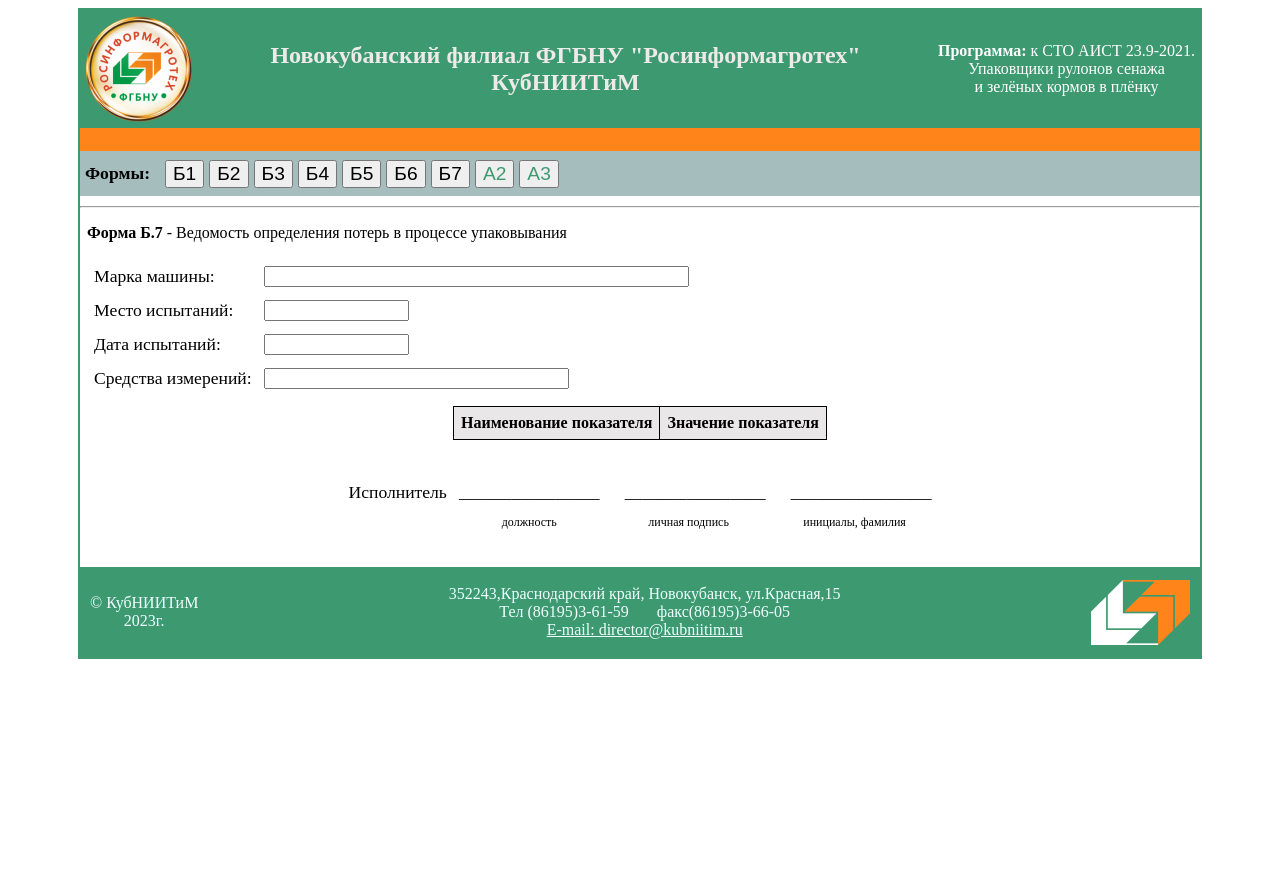
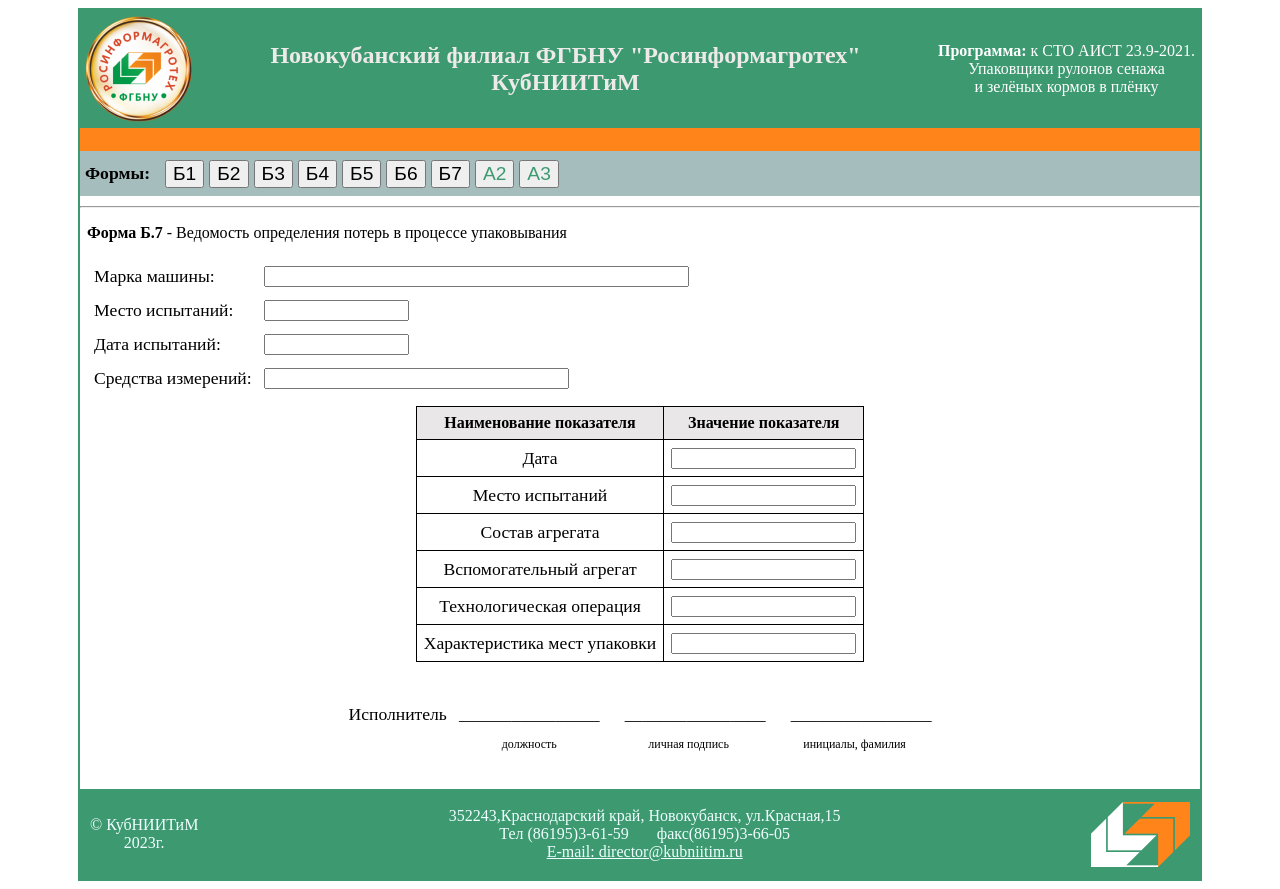
Before and after one commit to Viktor-fine/tema, a Django app: page /vedomosti/a2/ in a window 1280 px wide. Before the commit the page ends 659 px from the top, so only its background shows below. Run offline with Django 4.2, Linux system fonts and the light colour scheme; lists and menus that the app fills with data are empty.

Commit message:
работа с ведомостью а.2

```diff
--- a/vedomosti/templates/form_a_b/a2.html
+++ b/vedomosti/templates/form_a_b/a2.html
@@ -33,5 +33,32 @@
                 <th>Значение показателя</th>
             </tr>
         </thead>
+        <tbody>
+            <tr>
+                <td>Дата</td>
+                <td><input type="number" class="i_4" size="15"></td>
+            </tr>
+            <tr>
+                <td>Место испытаний</td>
+                <td><input type="number" class="i_4" size="15"></td>
+            </tr>
+            <tr>
+                <td>Состав агрегата</td>
+                <td><input type="number" class="i_4" size="15"></td>
+            </tr>
+            <tr>
+                <td>Вспомогательный агрегат</td>
+                <td><input type="number" class="i_4" size="15"></td>
+            </tr>
+            <tr>
+                <td>Технологическая операция</td>
+                <td><input type="number" class="i_4" size="15"></td>
+            </tr>
+            <tr>
+                <td>Характеристика мест упаковки</td>
+                <td><input type="number" class="i_4" size="15"></td>
+            </tr>
+
+        </tbody>
     </table>
 {% endblock %}
```
